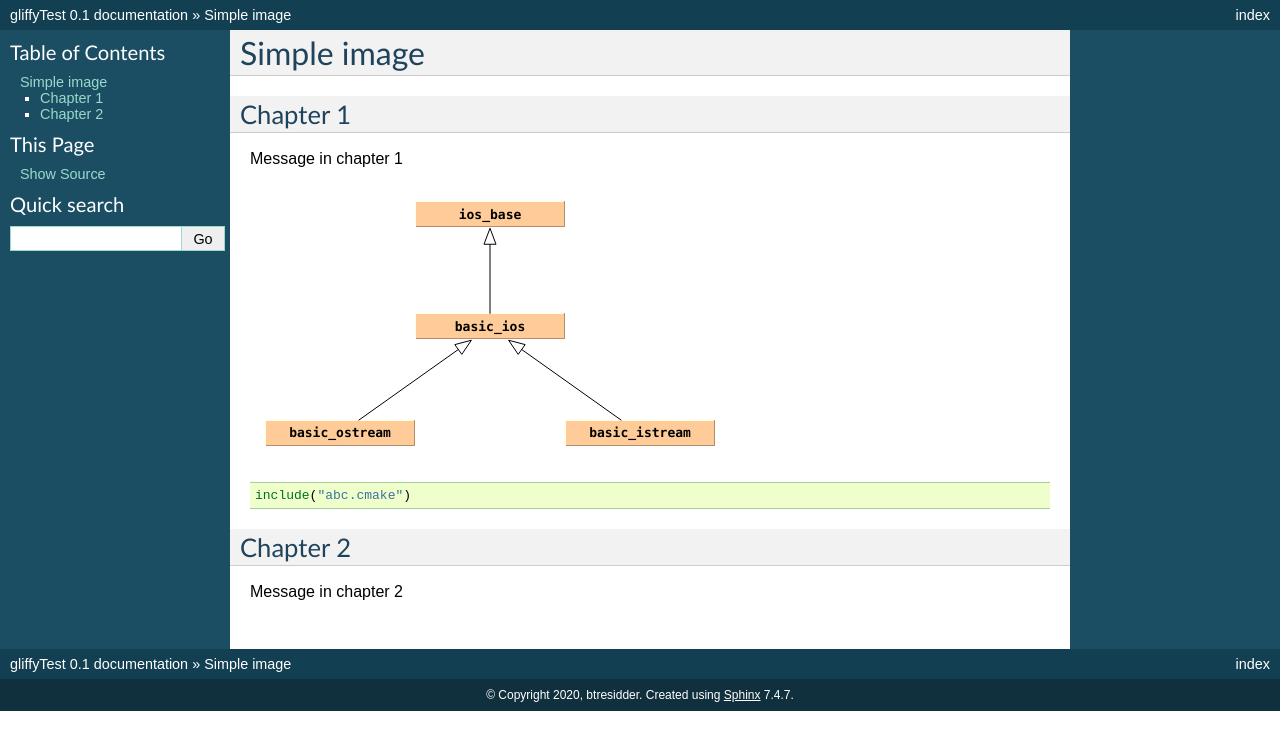
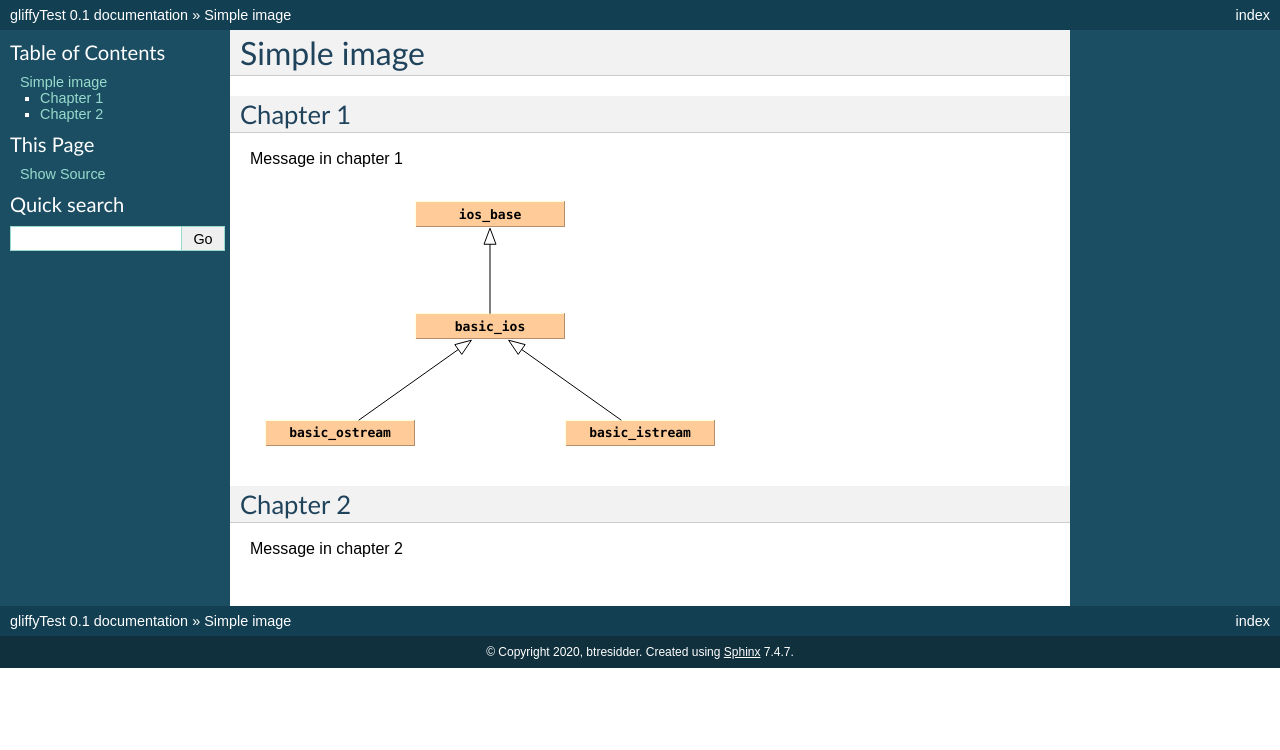
Before and after one commit to btresidder/gliffyTest, a Sphinx documentation site: the page built from docs/simple-image.rst, in a window 1280 px wide. Shown: the top 750 px of the page. Built offline with Sphinx 7.4.7, drawn with Linux system fonts in a browser that asks for light colours.

Commit message:
removed code block from simple

```diff
--- a/docs/simple-image.rst
+++ b/docs/simple-image.rst
@@ -8,9 +8,7 @@ Message in chapter 1
 
 .. image:: /images/test-svg.svg
 
-.. code-block:: cmake
 
-   include("abc.cmake")
 
 Chapter 2
 ---------
```
